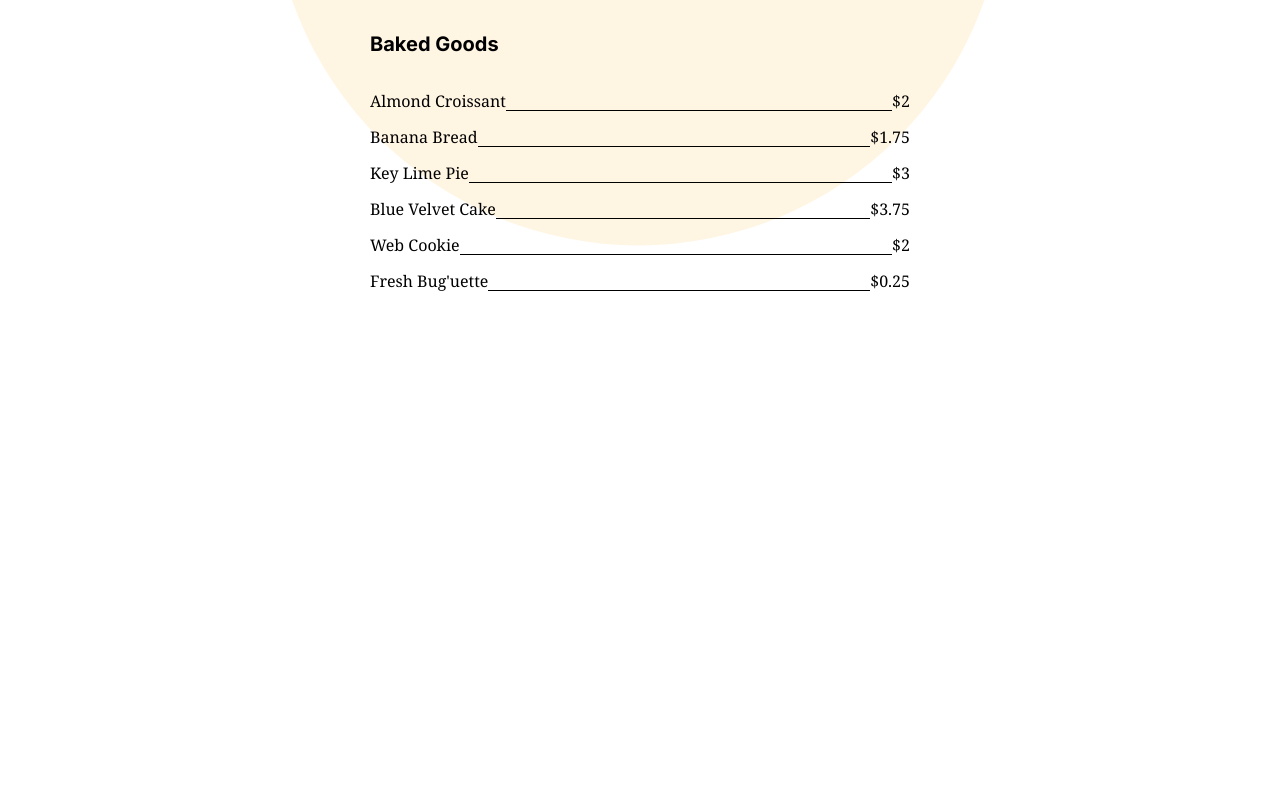
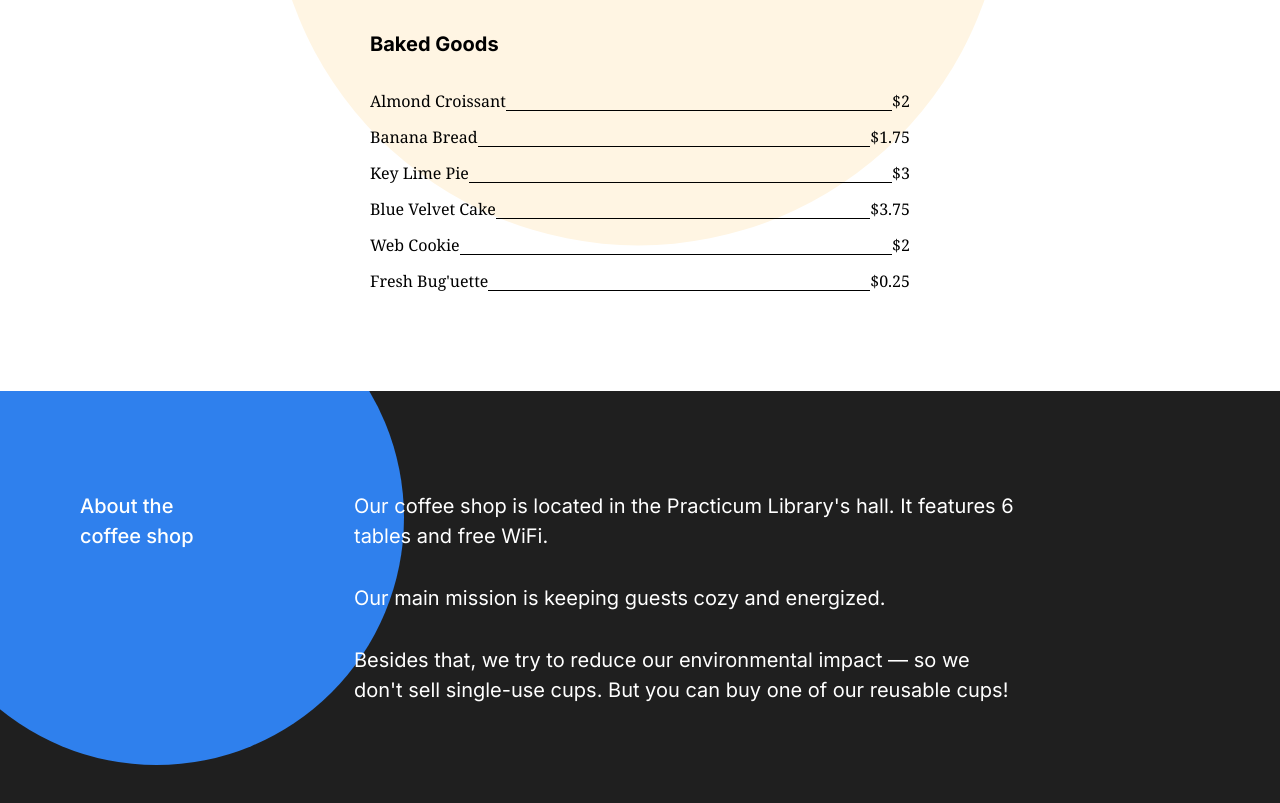
Before and after one commit to ncelesky/se_project_coffeeshop, a plain HTML site: page index.html in a window 1280 px wide. Shown: the part 3267-4070 px from the top of the page. Before the commit the page ends 3658 px from the top, so only its background shows below. Drawn offline with Linux system fonts and the light colour scheme.

Commit message:
New update to menu.css

```diff
--- a/blocks/about.css
+++ b/blocks/about.css
@@ -0,0 +1,48 @@
+.about {
+  padding: 100px 80px;
+  background-color: #1f1f1f;
+  color: #fff;
+  overflow: hidden;
+  position: relative;
+  display: flex;
+  box-sizing: border-box;
+  gap: 120px;
+}
+
+.about__title {
+  margin: 0;
+  font-size: 20px;
+  line-height: 30px;
+  font-weight: 500;
+  z-index: 2;
+  position: relative;
+  max-width: 154px;
+}
+
+.about__content {
+  font-size: 20px;
+  line-height: 30px;
+  font-weight: 400;
+  max-width: 660px;
+  z-index: 2;
+  text-align: start;
+  display: flex;
+  flex-direction: column;
+  gap: 32px;
+}
+
+.about__paragraph {
+  margin: 0;
+  z-index: 2;
+}
+
+.about__circle {
+  background-color: #2f80ed;
+  width: 495px;
+  height: 495px;
+  border-radius: 50%;
+  z-index: 1;
+  position: absolute;
+  top: -121px;
+  left: -91px;
+}
--- a/blocks/menu.css
+++ b/blocks/menu.css
@@ -6,11 +6,11 @@
   background-size: cover;
   background-position: center;
   background-color: #ffffff;
-  padding: 100px 0;
 }
 
 .menu__title {
   margin: auto;
+  padding-top: 100px;
   padding-bottom: 24px;
   width: 780px;
   text-align: center;
@@ -42,6 +42,7 @@
   flex-wrap: wrap;
   list-style-type: none;
   gap: 100px;
+  padding-bottom: 100px;
 }
 
 .card {
--- a/index.html
+++ b/index.html
@@ -258,7 +258,24 @@
             </div>
           </div>
         </section>
-        <section class="about" id="contacts"></section>
+        <section class="about" id="contacts">
+          <h2 class="about__title">About the coffee shop</h2>
+          <div class="about__content">
+            <p class="about__paragraph">
+              Our coffee shop is located in the Practicum Library's hall. It
+              features 6 tables and free WiFi.
+            </p>
+            <p class="about__paragraph">
+              Our main mission is keeping guests cozy and energized.
+            </p>
+            <p class="about__paragraph">
+              Besides that, we try to reduce our environmental impact — so we
+              don't sell single-use cups. But you can buy one of our reusable
+              cups!
+            </p>
+          </div>
+          <div class="about__circle"></div>
+        </section>
       </main>
       <footer class="footer"></footer>
     </div>
```
